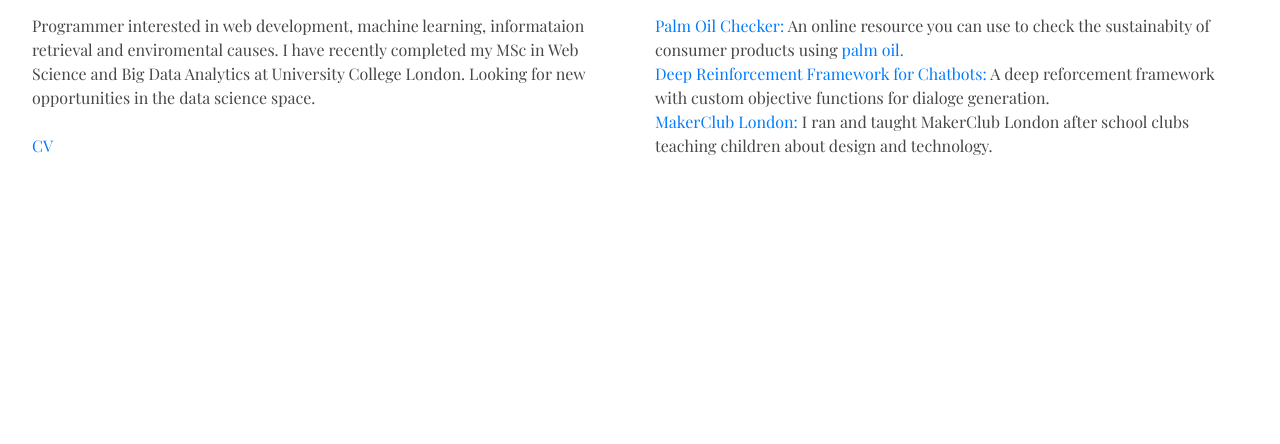
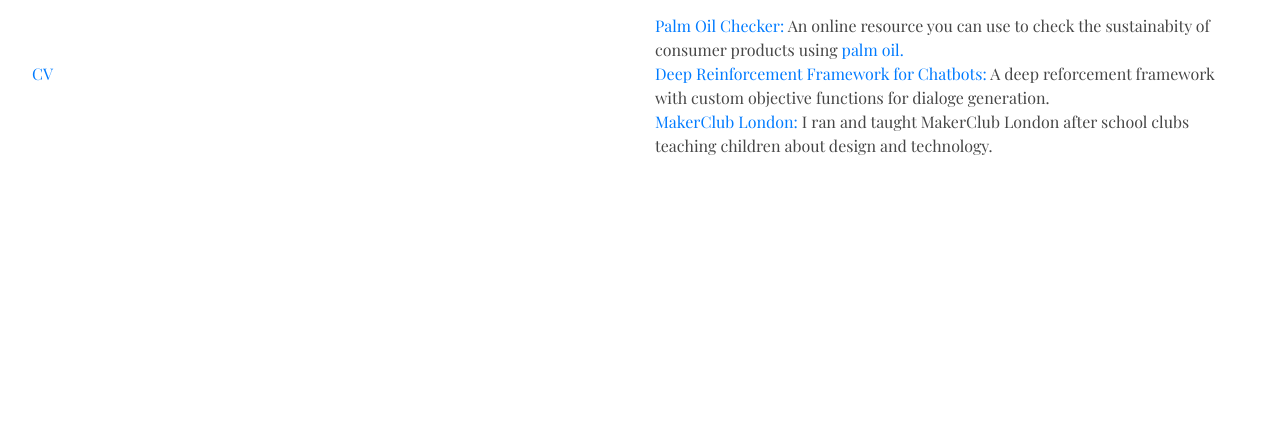
Before and after one commit to intibeer/intibeer.github.io, a plain HTML site: page index.html in a window 1280 px wide. Shown: the part 356-800 px from the top of the page. Drawn offline with nearby package versions, Linux system fonts and the light colour scheme.

Commit message:
updated profile

```diff
--- a/index.html
+++ b/index.html
@@ -65,8 +65,7 @@
           <div>
             <div style="text-align: left;"><h2>Profile</h2></div>
             <br>
-          Programmer interested in web development, machine learning, informataion retrieval and enviromental causes. I have recently completed my MSc in Web Science and Big Data Analytics at University College London. Looking for new opportunities in the data science space.
-          <br>
+            <br>
           <br>
           <a href='https://www.dropbox.com/s/dph2jzz26h1wwyb/Inti_CV___Updated__17_02_2018___Copy_%20%281%29.pdf?dl=0' target="_blank">CV</a>
           <br></br>
```
